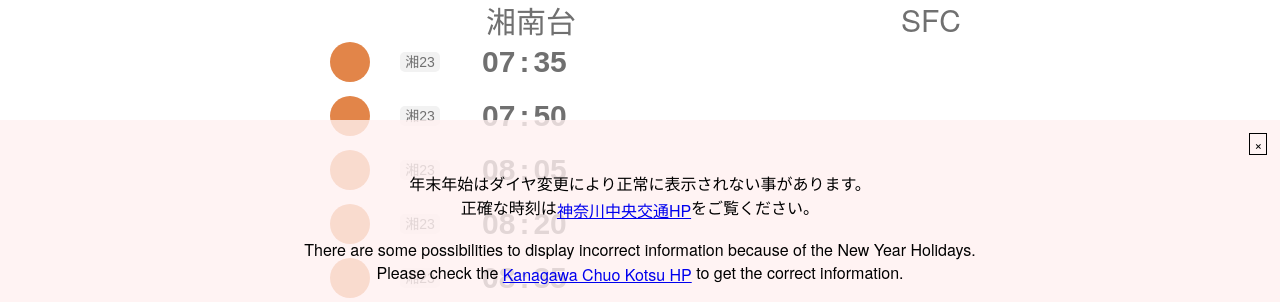
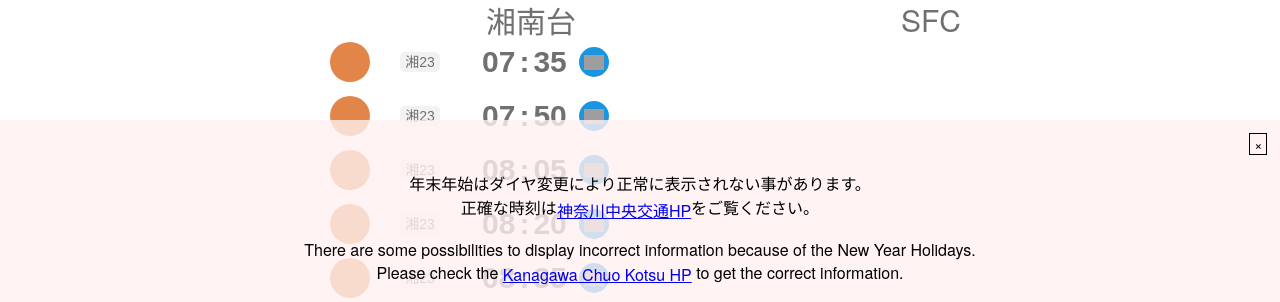
Before and after one commit to sfc-tlab/reiwa_bustimer, a Next.js app in the folder front/: page / in a window 1280 px wide. Shown: the part 498-800 px from the top of the page. Built offline with nearby package versions, Linux system fonts and the light colour scheme; grey boxes are pictures that could not be loaded.

Commit message:
Twitterアイコン追加

```diff
--- a/front/components/BusCard.tsx
+++ b/front/components/BusCard.tsx
@@ -1,5 +1,6 @@
 import React, { Component } from "react";
 import styled from "styled-components";
+import TweetButton from "./TweetButton";
 
 class BusCard extends Component {
   render() {
@@ -34,6 +35,10 @@ class BusCard extends Component {
               {("00" + time.minute).slice(-2)}
             </span>
           </span>
+          <TweetButton
+            text={String(time.hour) + "時" + String(time.minute) + "分" + "発のバスに乗るよ！"}
+            hashtags={"bustimer,sfc"}
+          />
         </div>
       </Wrapper>
     );
--- a/front/components/ProgressBar.tsx
+++ b/front/components/ProgressBar.tsx
@@ -34,7 +34,6 @@ class ProgressBar extends Component {
         maxSec = 60 * 500;
       }
       progressSec = maxSec - leftSec;
-      console.log(`now progress: ${progressSec} / ${maxSec}`);
     }
 
     return (
--- a/front/components/TweetButton.tsx
+++ b/front/components/TweetButton.tsx
@@ -40,17 +40,21 @@ class TweetButton extends Component {
 
 const Wrapper = styled.span`
   .twitter-button {
-    display: inline-block;
-    padding: 8px 3px 0px 3px;
-    border-radius: 3px;
-    border: 2px solid #1b95e0;
+    display: flex;
+    align-items: center;
+    width: 30px;
+    height: 30px;
+    border-radius: 15px;
     color: #FFFFFF;
     background: #1b95e0;
     text-decoration: none;
+    text-align: center;
   }
 
   .twitter-icon {
-    padding-bottom: 10px;
+    display: block;
+    width: 20px;
+    margin: 0 auto;
   }
 
   .button-text {
```
